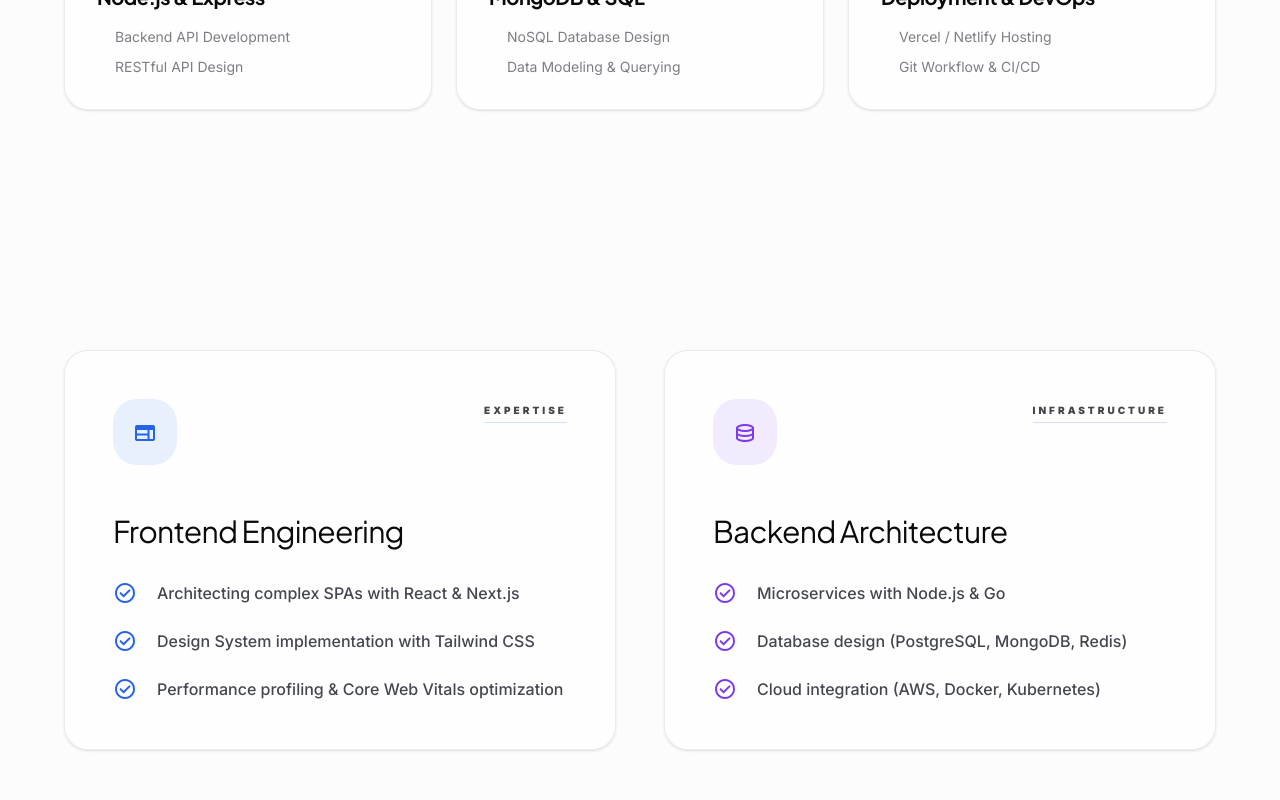
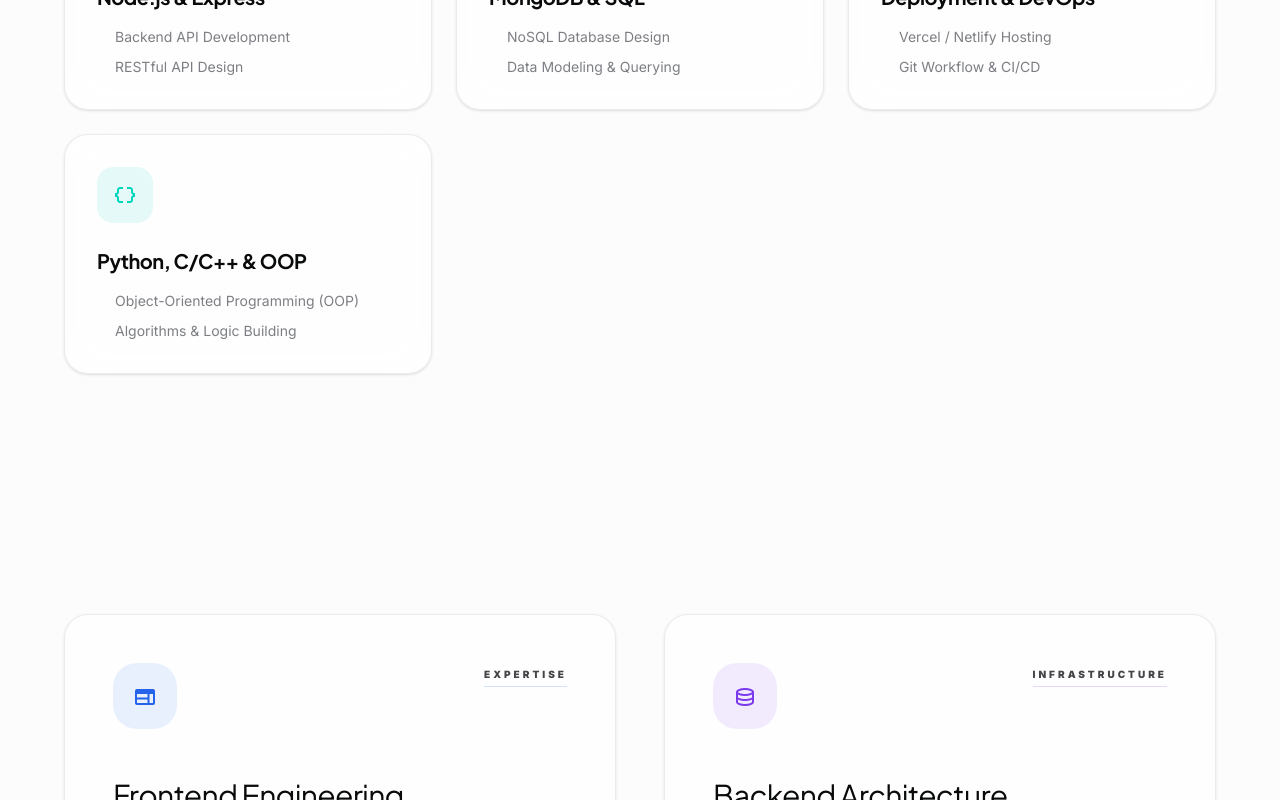
Before and after one commit to mhshanto-dev/mhshanto-dev, a Next.js app: page / in a window 1280 px wide. Shown: the part 5940-6740 px from the top of the page. Built offline with nearby package versions, Linux system fonts and the light colour scheme.

Commit message:
Update TechStack: Added Python, C/C++ & OOP

```diff
--- a/src/components/TechStack.jsx
+++ b/src/components/TechStack.jsx
@@ -46,6 +46,13 @@ const TechStack = () => {
       color: "text-purple-400",
       bg: "bg-purple-400/10 group-hover:bg-purple-400/20",
       skills: ["Vercel / Netlify Hosting", "Git Workflow & CI/CD"]
+    },
+    {
+      name: "Python, C/C++ & OOP",
+      icon: "data_object",
+      color: "text-teal-400",
+      bg: "bg-teal-400/10 group-hover:bg-teal-400/20",
+      skills: ["Object-Oriented Programming (OOP)", "Algorithms & Logic Building"]
     }
   ];
 
```
